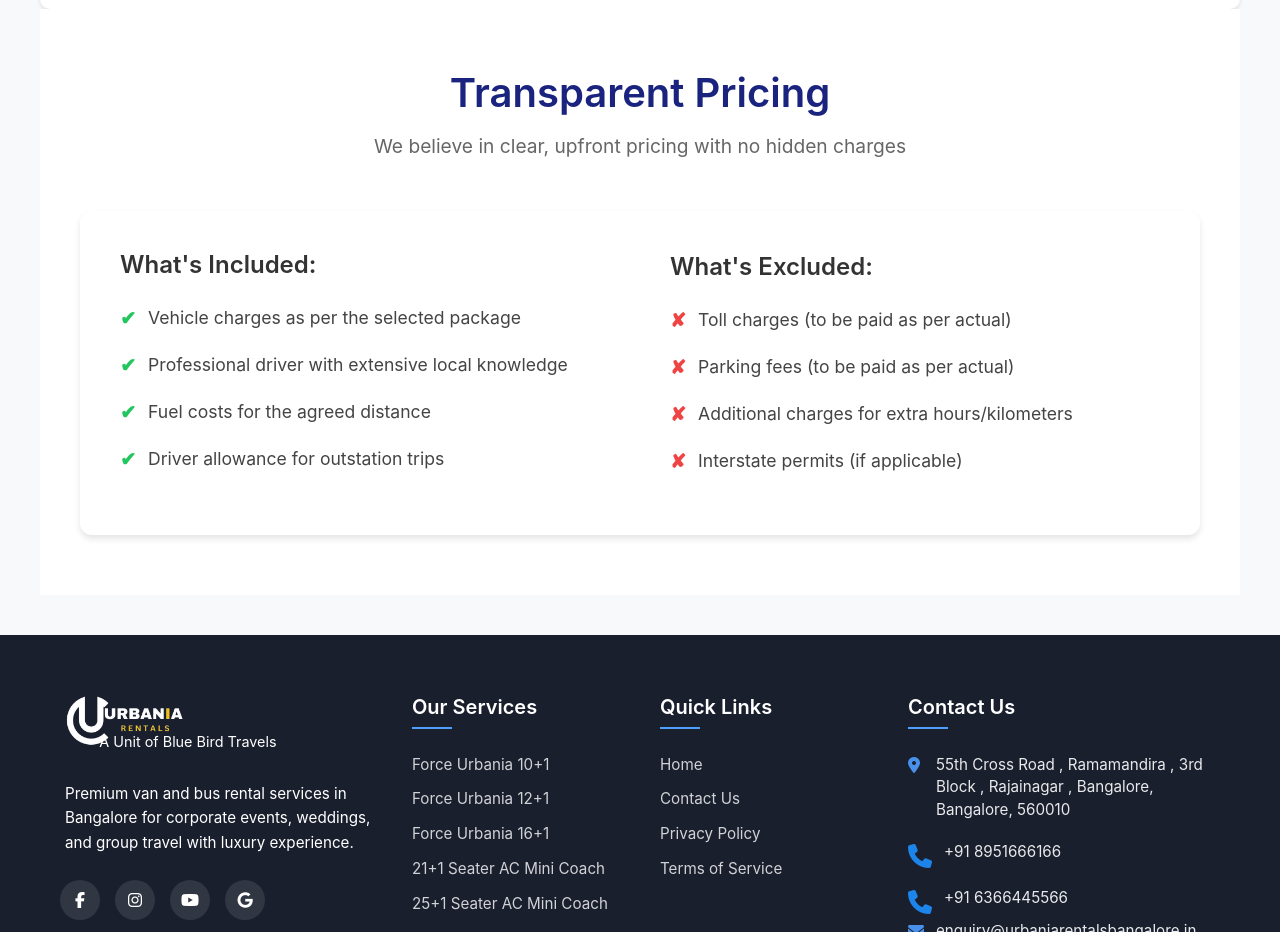
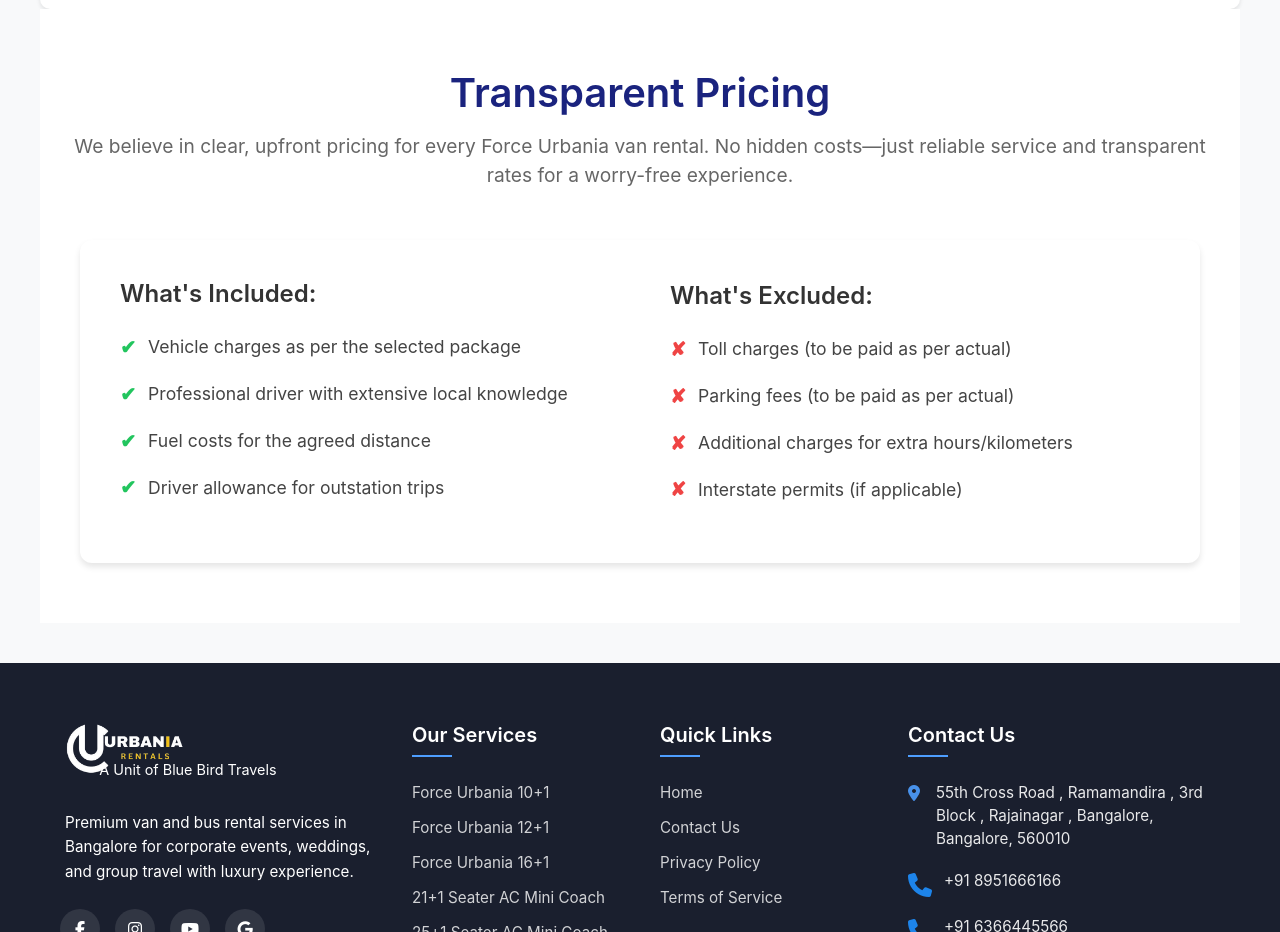
Before and after one commit to innomatricstech/urbaniaproject, a React (Vite) app: page /urbania/12-1-seater in a window 1280 px wide. Shown: the part 1998-2930 px from the top of the page. Built offline with nearby package versions, Linux system fonts and the light colour scheme.

Commit message:
Update UrbaniaTwelvePlusOne.jsx

```diff
--- a/src/Components/UrbaniaTwelvePlusOne.jsx
+++ b/src/Components/UrbaniaTwelvePlusOne.jsx
@@ -188,7 +188,8 @@
           <section className="transparent-pricing-section">
             <h2 className="pricing-title">Transparent Pricing</h2>
             <p className="pricing-subtitle">
-              We believe in clear, upfront pricing with no hidden charges
+             We believe in clear, upfront pricing for every Force Urbania van rental.
+             No hidden costs—just reliable service and transparent rates for a worry-free experience.
             </p>
 
             <div className="pricing-box">
```
